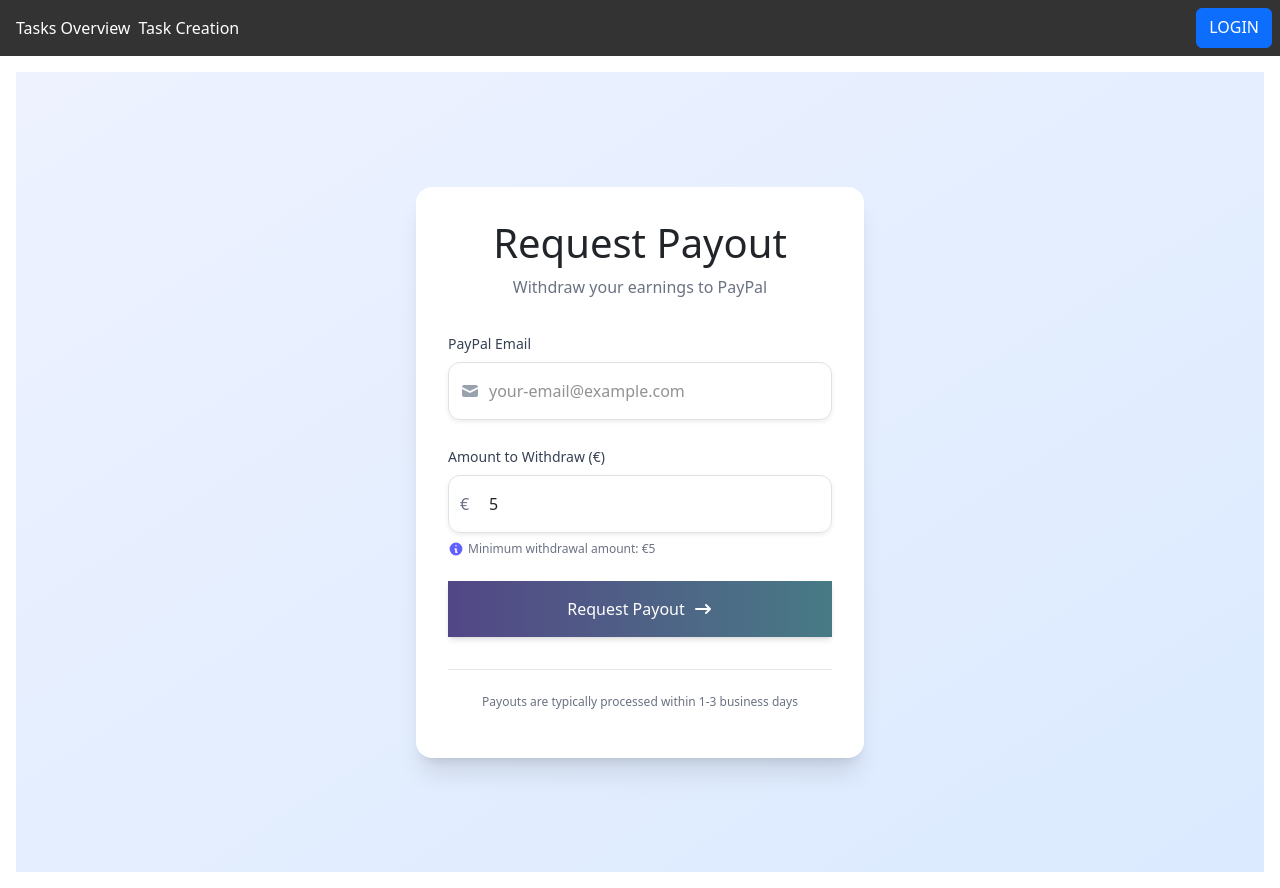
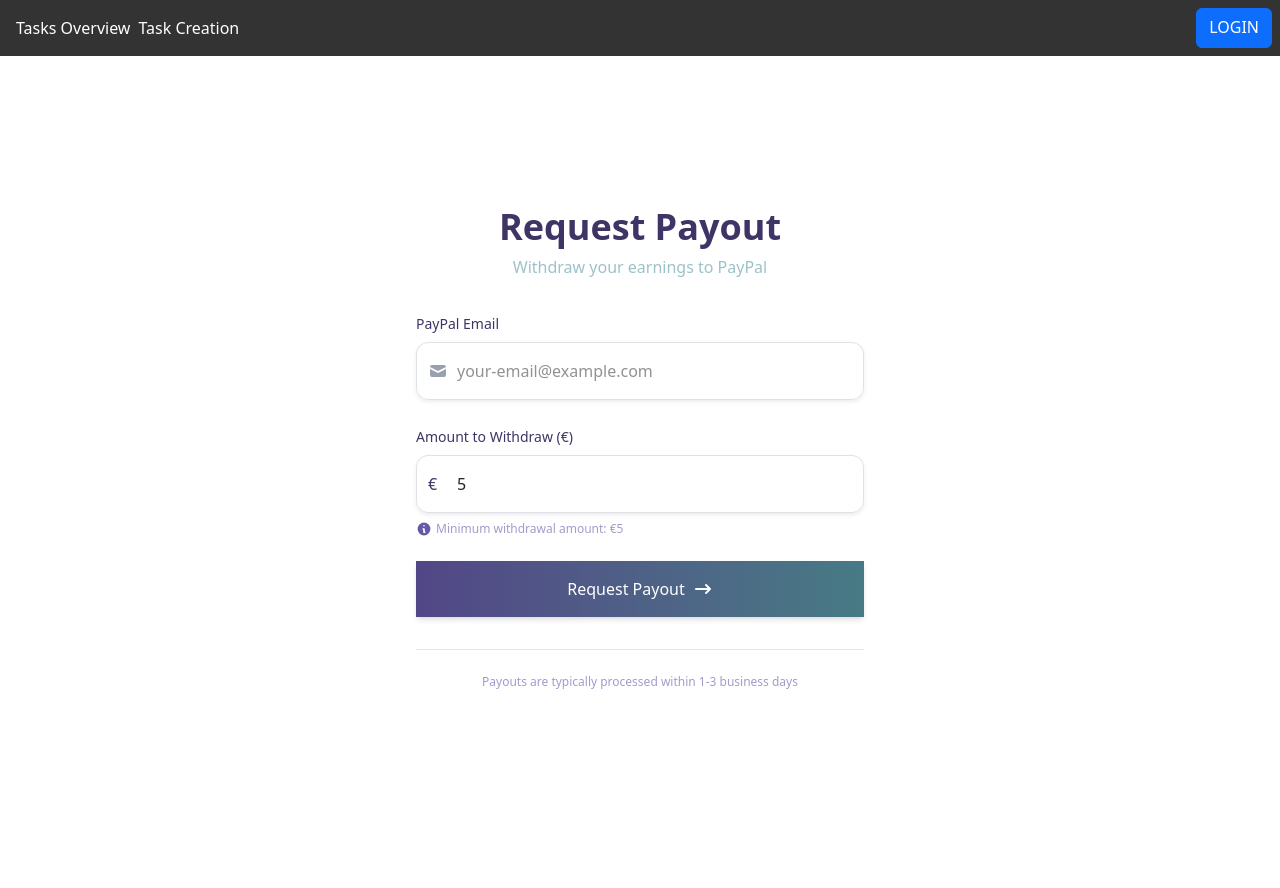
Before and after one commit to mateo-fontys/innovactionsfe, an Angular app: page /payout in a window 1280 px wide. After the commit the page ends 856 px from the top, so only its background shows below. Built offline with nearby package versions, Linux system fonts and the light colour scheme.

Commit message:
styled the withdraw and payment pages

```diff
--- a/src/app/app.component.css
+++ b/src/app/app.component.css
@@ -6,5 +6,5 @@
 
   main {
     flex: 1;
-    padding: 1rem;
+    /* padding: 1rem; */
   }
--- a/src/app/app.component.html
+++ b/src/app/app.component.html
@@ -1,6 +1,7 @@
 <div class="app-container">
-    <app-navbar></app-navbar>
+
     <main>
+      <app-navbar></app-navbar>
       <router-outlet></router-outlet>
     </main>
   </div>
--- a/src/app/payments/payment/payment.component.html
+++ b/src/app/payments/payment/payment.component.html
@@ -1,16 +1,16 @@
-<div class="min-h-screen bg-gradient-to-br from-indigo-50 to-blue-100 flex flex-col items-center justify-center p-4">
-  <div class="w-full max-w-md bg-white rounded-2xl shadow-xl p-8 transform transition-all">
+<div class="min-h-screen bg-white flex flex-col items-center justify-center p-4">
+  <div class="w-full max-w-md bg-white rounded-2xl">
     <div class="mb-8 text-center">
-      <h1 class="text-3xl font-bold text-gray-800 mb-2">Make a Payment</h1>
-      <p class="text-gray-500">Secure payment processing with Stripe</p>
+      <p class="text-4xl font-bold text-[var(--text-700)] mb-2">Make a Payment</p>
+      <p class="text-[var(--secondary-300)]">Secure payment processing with Stripe</p>
     </div>
 
     <form (ngSubmit)="sendPayment()" class="space-y-6">
       <div class="space-y-2">
-        <label for="amount" class="block text-sm font-medium text-gray-700">Payment Amount</label>
+        <label for="amount" class="block text-sm font-medium text-[var(--text-700)]">Payment Amount</label>
         <div class="relative mt-1">
           <div class="absolute inset-y-0 left-0 pl-3 flex items-center pointer-events-none">
-            <span class="text-gray-500">€</span>
+            <span class="text-[var(--text-500)]">€</span>
           </div>
           <input
             type="number"
@@ -19,28 +19,30 @@
             name="amount"
             min="1"
             step="0.01"
-            class="w-full pl-10 pr-3 py-3 border border-gray-300 rounded-xl shadow-sm focus:outline-none focus:ring-2 focus:ring-indigo-500 focus:border-indigo-500 transition-all"
+            (input)="limitDecimals($event)"
+            class="w-full pl-10 pr-3 py-3 border border-gray-300 rounded-xl shadow-sm text-[var(--text-700)] focus:outline-[var(--primary-200)] "
             required>
         </div>
       </div>
 
       <div class="space-y-2">
-        <label for="currency" class="block text-sm font-medium text-gray-700">Currency</label>
+        <label for="currency" class="block text-sm font-medium text-[var(--text-700)]">Currency</label>
         <select
           id="currency"
           [(ngModel)]="currency"
           name="currency"
-          class="w-full px-3 py-3 border border-gray-300 rounded-xl shadow-sm focus:outline-none focus:ring-2 focus:ring-indigo-500 focus:border-indigo-500 transition-all">
+          class="w-full px-3 py-3 border border-[var(--primary-300)] rounded-xl shadow-sm text-[var(--text-700)] focus:outline-[var(--primary-200)]">
           <option value="usd">USD - US Dollar</option>
           <option value="eur">EUR - Euro</option>
           <option value="gbp">GBP - British Pound</option>
           <option value="cad">CAD - Canadian Dollar</option>
           <option value="aud">AUD - Australian Dollar</option>
         </select>
+
       </div>
 
       <div class="space-y-2">
-        <label for="card-element" class="block text-sm font-medium text-gray-700">Card Details</label>
+        <label for="card-element" class="block text-sm font-medium text-[var(--text-700)]">Card Details</label>
         <div
           id="card-element"
           class="p-3 border border-gray-300 rounded-xl shadow-sm focus:outline-none focus:ring-2 focus:ring-indigo-500 focus:border-indigo-500 transition-all min-h-[40px]">
@@ -50,7 +52,7 @@
 
       <button
         type="submit"
-        class="w-full bg-gradient-to-r from-indigo-600 to-blue-600 hover:from-indigo-700 hover:to-blue-700 text-white font-medium py-3 px-4 rounded-xl shadow-md transition duration-300 ease-in-out focus:outline-none focus:ring-2 focus:ring-offset-2 focus:ring-indigo-500 transform hover:-translate-y-0.5">
+        class="w-full rounded-xl  bg-gradient-to-r from-[var(--primary-600)] to-[var(--secondary-600)] hover:from-[var(--primary-700)] hover:to-[var(--secondary-700)] text-white font-medium py-3 px-4 shadow-md ">
         <div class="flex items-center justify-center">
           <span>Pay Now</span>
           <svg xmlns="http://www.w3.org/2000/svg" class="h-5 w-5 ml-2" viewBox="0 0 20 20" fill="currentColor">
@@ -68,9 +70,9 @@
         <span>Secure payment processing by Stripe</span>
       </div>
       <div class="flex justify-center mt-3 space-x-3">
-        <img src="https://cdn.jsdelivr.net/gh/creativetimofficial/public-assets@master/soft-ui-design-system/assets/img/logos/visa.png" class="h-6" alt="visa">
-        <img src="https://cdn.jsdelivr.net/gh/creativetimofficial/public-assets@master/soft-ui-design-system/assets/img/logos/mastercard.png" class="h-6" alt="mastercard">
-        <img src="https://cdn.jsdelivr.net/gh/creativetimofficial/public-assets@master/soft-ui-design-system/assets/img/logos/amex.png" class="h-6" alt="amex">
+        <img src="https://www.freepnglogos.com/uploads/visa-inc-png-18.png" class="h-10" alt="visa">
+        <img src="https://logos-marcas.com/wp-content/uploads/2020/09/Mastercard-Simbolo.png" class="h-10" alt="mastercard">
+        <img src="https://logos-world.net/wp-content/uploads/2020/11/American-Express-Logo.png" class="h-10" alt="amex">
       </div>
     </div>
   </div>
--- a/src/app/payments/payment/payment.component.ts
+++ b/src/app/payments/payment/payment.component.ts
@@ -19,6 +19,19 @@ export class PaymentComponent implements OnInit {
   card: any;
   amount: number = 50;
   currency: string = 'usd';
+
+  limitDecimals(event: Event): void {
+    const input = event.target as HTMLInputElement;
+    const value = input.value;
+
+    if (value.includes('.')) {
+      const [whole, decimal] = value.split('.');
+      if (decimal.length > 2) {
+        input.value = `${whole}.${decimal.slice(0, 2)}`;
+        this.amount = parseFloat(input.value); // update the ngModel
+      }
+    }
+  }
 
   async ngOnInit() {
     this.stripe = await loadStripe('pk_test_51R3cJuGhJZbsy2ABv0DEcpfLR0fYkSfNOG9tZZdEAuIRhzI8WLF0ogRbAqvZwkKaWpARRja7kyJpmWX9XII2g4G100e4FlPH8L');  // Replace with your public Stripe key
--- a/src/app/payments/payout/payout.component.html
+++ b/src/app/payments/payout/payout.component.html
@@ -1,13 +1,13 @@
-<div class="min-h-screen bg-gradient-to-br from-indigo-50 to-blue-100 flex flex-col items-center justify-center p-4">
-  <div class="w-full max-w-md bg-white rounded-2xl shadow-xl p-8 transform transition-all">
+<div class="min-h-screen bg-white flex flex-col items-center justify-center ">
+  <div class="w-full max-w-md bg-white rounded-2xl">
     <div class="mb-8 text-center">
-      <h1 class="text-3xl font-bold text-gray-800 mb-2">Request Payout</h1>
-      <p class="text-gray-500">Withdraw your earnings to PayPal</p>
+      <p class="text-4xl font-bold text-[var(--text-700)] mb-2">Request Payout</p>
+      <p class="text-[var(--secondary-300)]">Withdraw your earnings to PayPal</p>
     </div>
 
     <form (ngSubmit)="submitPayout()" class="space-y-6">
       <div class="space-y-2">
-        <label for="email" class="block text-sm font-medium text-gray-700">PayPal Email</label>
+        <label for="email" class="block text-sm font-medium text-[var(--text-700)]">PayPal Email</label>
         <div class="relative">
           <div class="absolute inset-y-0 left-0 pl-3 flex items-center pointer-events-none">
             <svg xmlns="http://www.w3.org/2000/svg" class="h-5 w-5 text-gray-400" viewBox="0 0 20 20" fill="currentColor">
@@ -20,17 +20,17 @@
             id="email"
             [(ngModel)]="recipientEmail"
             name="recipientEmail"
-            class="w-full pl-10 pr-3 py-3 border border-gray-300 rounded-xl shadow-sm focus:outline-none focus:ring-2 focus:ring-indigo-500 focus:border-indigo-500 transition-all"
+            class="w-full pl-10 pr-3 py-3 border border-[var(--primary-300)] rounded-xl shadow-sm focus:outline-[var(--primary-200)]"
             placeholder="your-email@example.com"
             required>
         </div>
       </div>
 
       <div class="space-y-2">
-        <label for="amount" class="block text-sm font-medium text-gray-700">Amount to Withdraw (€)</label>
+        <label for="amount" class="block text-sm font-medium text-[var(--text-700)]">Amount to Withdraw (€)</label>
         <div class="relative">
           <div class="absolute inset-y-0 left-0 pl-3 flex items-center pointer-events-none">
-            <span class="text-gray-500">€</span>
+            <span class="text-[var(--text-700)]">€</span>
           </div>
           <input
             type="number"
@@ -38,11 +38,13 @@
             [(ngModel)]="amount"
             name="amount"
             min="5"
-            class="w-full pl-10 pr-3 py-3 border border-gray-300 rounded-xl shadow-sm focus:outline-none focus:ring-2 focus:ring-indigo-500 focus:border-indigo-500 transition-all"
+            step="0.01"
+            (input)="limitDecimals($event)"
+            class="w-full pl-10 pr-3 py-3 border border-[var(--primary-300)] rounded-xl shadow-sm focus:outline-[var(--primary-200)]"
             required>
         </div>
-        <p class="text-xs text-gray-500 flex items-center">
-          <svg xmlns="http://www.w3.org/2000/svg" class="h-4 w-4 mr-1 text-indigo-500" viewBox="0 0 20 20" fill="currentColor">
+        <p class="text-xs text-[var(--text-300)] flex items-center">
+          <svg xmlns="http://www.w3.org/2000/svg" class="h-4 w-4 mr-1 text-[var(--primary-500)]" viewBox="0 0 20 20" fill="currentColor">
             <path fill-rule="evenodd" d="M18 10a8 8 0 11-16 0 8 8 0 0116 0zm-7-4a1 1 0 11-2 0 1 1 0 012 0zM9 9a1 1 0 000 2v3a1 1 0 001 1h1a1 1 0 100-2v-3a1 1 0 00-1-1H9z" clip-rule="evenodd" />
           </svg>
           Minimum withdrawal amount: €5
@@ -51,7 +53,7 @@
 
       <button
       type="submit"
-  class="w-full bg-gradient-to-r from-[var(--primary-600)] to-[var(--secondary-600)] hover:from-[var(--primary-700)] hover:to-[var(--secondary-700)] text-white font-medium py-3 px-4 rounded-xl shadow-md transition duration-300 ease-in-out focus:outline-none focus:ring-2 focus:ring-offset-2 focus:ring-[var(--primary-500)] "
+      class="w-full rounded-xl  bg-gradient-to-r from-[var(--primary-600)] to-[var(--secondary-600)] hover:from-[var(--primary-700)] hover:to-[var(--secondary-700)] text-white font-medium py-3 px-4 shadow-md "
       >
         <div class="flex items-center justify-center">
           <span>Request Payout</span>
@@ -64,7 +66,7 @@
     </form>
 
     <div class="mt-8 pt-6 border-t border-gray-200">
-      <p class="text-xs text-center text-gray-500">
+      <p class="text-xs text-center text-[var(--text-300)]">
         Payouts are typically processed within 1-3 business days
       </p>
     </div>
--- a/src/app/payments/payout/payout.component.ts
+++ b/src/app/payments/payout/payout.component.ts
@@ -12,15 +12,23 @@ import { FormsModule } from '@angular/forms';
 })
 
 
-export class PayoutComponent implements OnInit {
+export class PayoutComponent {
   recipientEmail: string = '';
   amount: number = 5;
 
 
-  async ngOnInit(): Promise<void> {
+  limitDecimals(event: Event): void {
+    const input = event.target as HTMLInputElement;
+    const value = input.value;
 
-  };
-
+    if (value.includes('.')) {
+      const [whole, decimal] = value.split('.');
+      if (decimal.length > 2) {
+        input.value = `${whole}.${decimal.slice(0, 2)}`;
+        this.amount = parseFloat(input.value); // update the ngModel
+      }
+    }
+  }
 
 
   async submitPayout(): Promise<void> {
```
Lines whose indentation alone changed are shown as unchanged.
